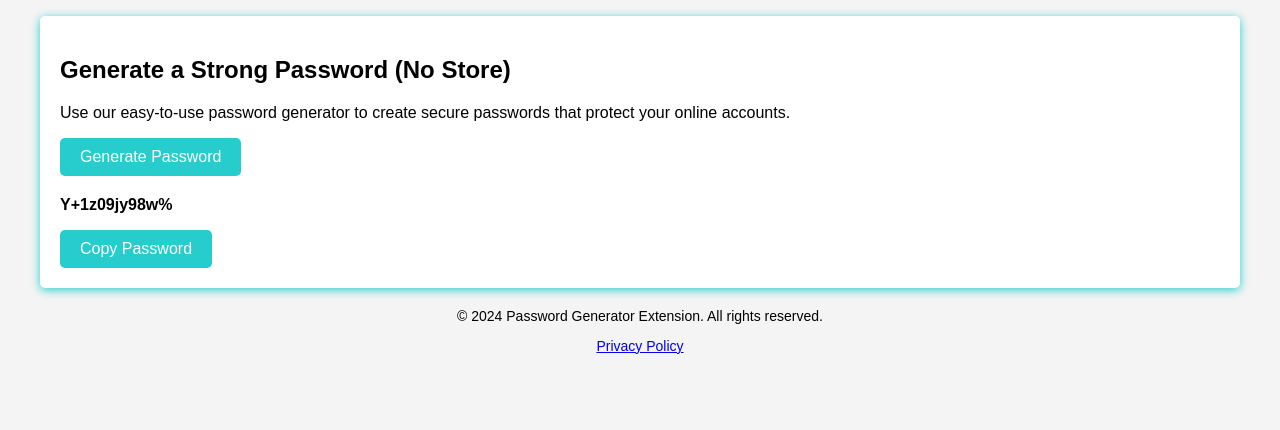
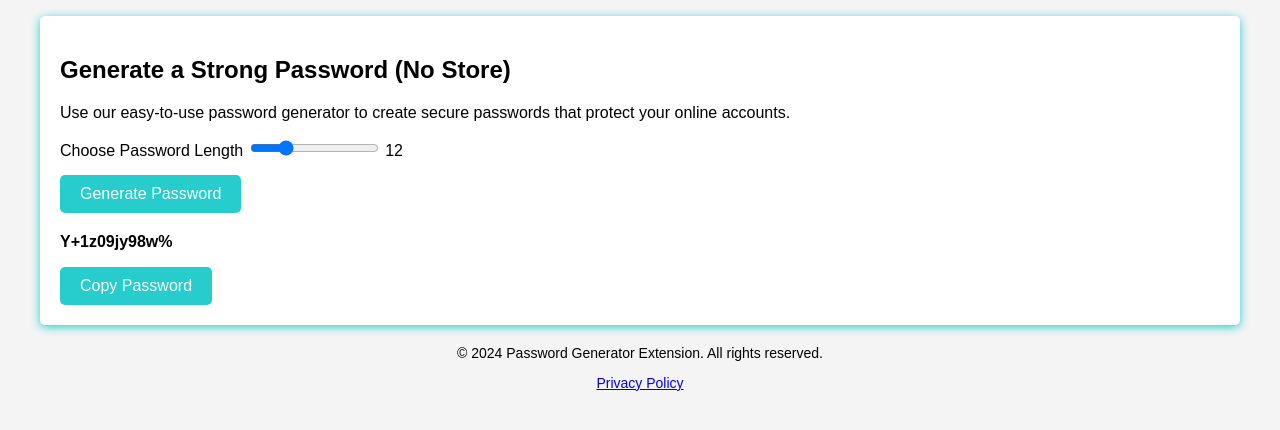
Before and after one commit to mathematical-guy/password-generator-chrome-extension, a browser extension: page home.html in a window 1280 px wide. Both pictures are taken after a click on the button "Generate Password". Shown: the part 92-522 px from the top of the page. Drawn offline with Linux system fonts and the light colour scheme.

Commit message:
Added dynamic password length slider in home.html

```diff
--- a/home.html
+++ b/home.html
@@ -52,6 +52,11 @@
             margin-top: 20px;
             font-size: 14px;
         }
+
+        form {
+            margin-top: 15px;
+            margin-bottom: 15px;
+        }
     </style>
 </head>
 
@@ -64,10 +69,19 @@
     <div class="content">
         <h2>Generate a Strong Password (No Store)</h2>
         <p>Use our easy-to-use password generator to create secure passwords that protect your online accounts.</p>
+
+        <form id="passwordForm">
+            <label for="lengthParam">Choose Password Length</label>
+            <input type="range" id="lengthParam" min="6" max="30" value="12" class="slider" oninput="changePasswordLength()">
+            <output id="lengthParamDisplay">12</output>
+        </form>
+
         <button id="generate-button">Generate Password</button>
         <p id="generated-password" style="margin-top: 20px; font-weight: bold;"></p>
         <button id="copy-button" style="display:none;">Copy Password</button>
+
     </div>
+
 
     <footer>
         <p>&copy; 2024 Password Generator Extension. All rights reserved.</p>
@@ -75,8 +89,16 @@
     </footer>
 
     <script>
+        let lengthParamEle = document.getElementById('lengthParam');
+        let lengthParamDisplayEle = document.getElementById('lengthParamDisplay');
+
+        function changePasswordLength () {
+            lengthParamDisplayEle.innerText= lengthParamEle.value;
+        }
+
+
         document.getElementById('generate-button').addEventListener('click', function () {
-            const password = generatePassword(12); // Change length as needed
+            const password = generatePassword(lengthParamEle.value); // Change length as needed
             document.getElementById('generated-password').innerText = password;
             document.getElementById('copy-button').style.display = 'inline';
         });
@@ -86,6 +108,12 @@
             navigator.clipboard.writeText(passwordText);
             alert('Password copied to clipboard!');
         });
+
+        console.log(document.passwordForm)
+
+        // document.registrationForm.lengthParam.oninput = function () {
+        //     document.registrationForm.lengthParam.value = document.registrationForm.lengthParam.value;
+        // }
 
         function generatePassword(length) {
             const charset = "abcdefghijklmnopqrstuvwxyzABCDEFGHIJKLMNOPQRSTUVWXYZ0123456789!@#$%^&*()_+";
```
